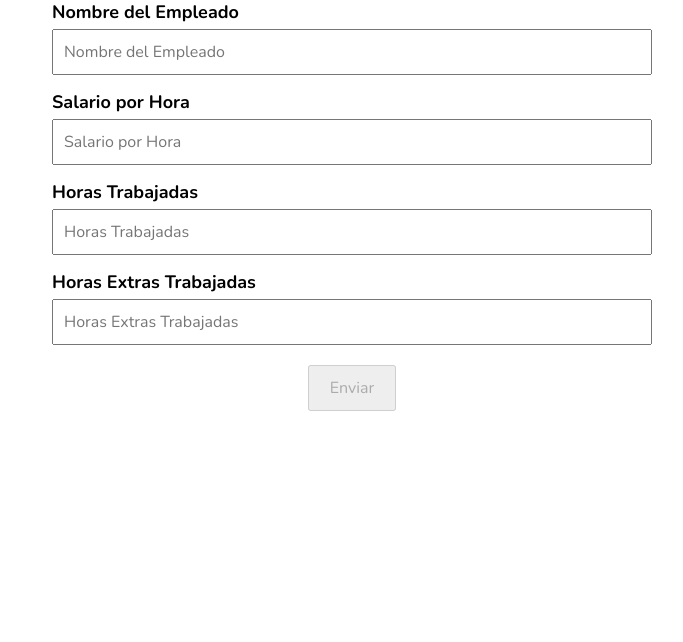
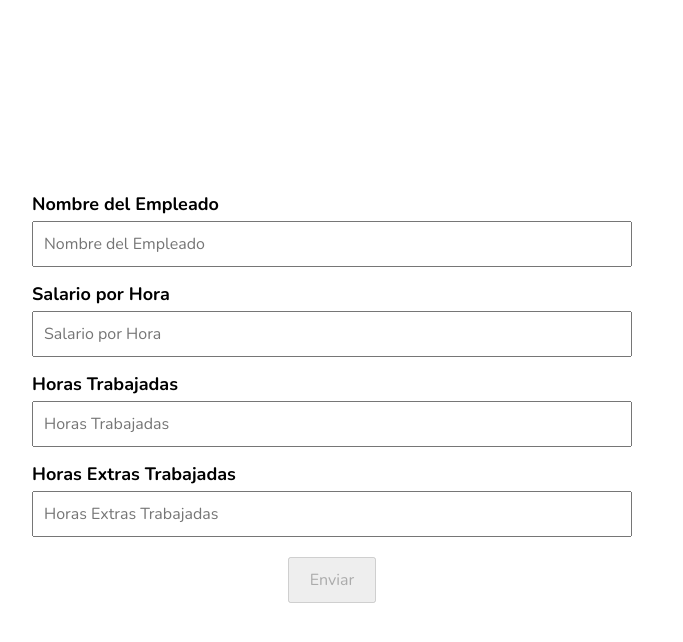
Before and after one commit to BMarin2003/TransaccionalesFinalExm, an Angular app: page / in a window 1280 px wide. Shown: the top 642 px of the page, without its empty margins (288-971 px from the left). Built offline with nearby package versions, Linux system fonts and the light colour scheme.

Commit message:
feat: Muestra de los resultados

```diff
--- a/src/app/components/datos-form/datos-form.component.css
+++ b/src/app/components/datos-form/datos-form.component.css
@@ -1,6 +1,7 @@
 .datos-form {
   max-width: 600px;
-  margin: 0 auto;
+  margin-top: 15%;
+  margin-inline: 25%;
 }
 
 .llenar {
@@ -35,4 +36,5 @@ button {
 .error-message {
   color: red;
   font-size: 14px;
+  margin-top: -10px;
 }
--- a/src/app/components/datos-form/datos-form.component.html
+++ b/src/app/components/datos-form/datos-form.component.html
@@ -42,6 +42,14 @@
             <div *ngIf="loginErrorMessage" class="error-message">
                 {{ loginErrorMessage }}
             </div>
+
+            <div *ngIf="salaryResult" class="results">
+                <h2>Resultados</h2>
+                <p>Salario Regular: {{ salaryResult.regularSalary | currency }}</p>
+                <p>Salario por Horas Extras: {{ salaryResult.overtimeSalary | currency }}</p>
+                <p>Deducciones: {{ salaryResult.deductions | currency }}</p>
+                <p>Salario Neto: {{ salaryResult.netSalary | currency }}</p>
+            </div>
         </form>
     </section>
 </div>
```
